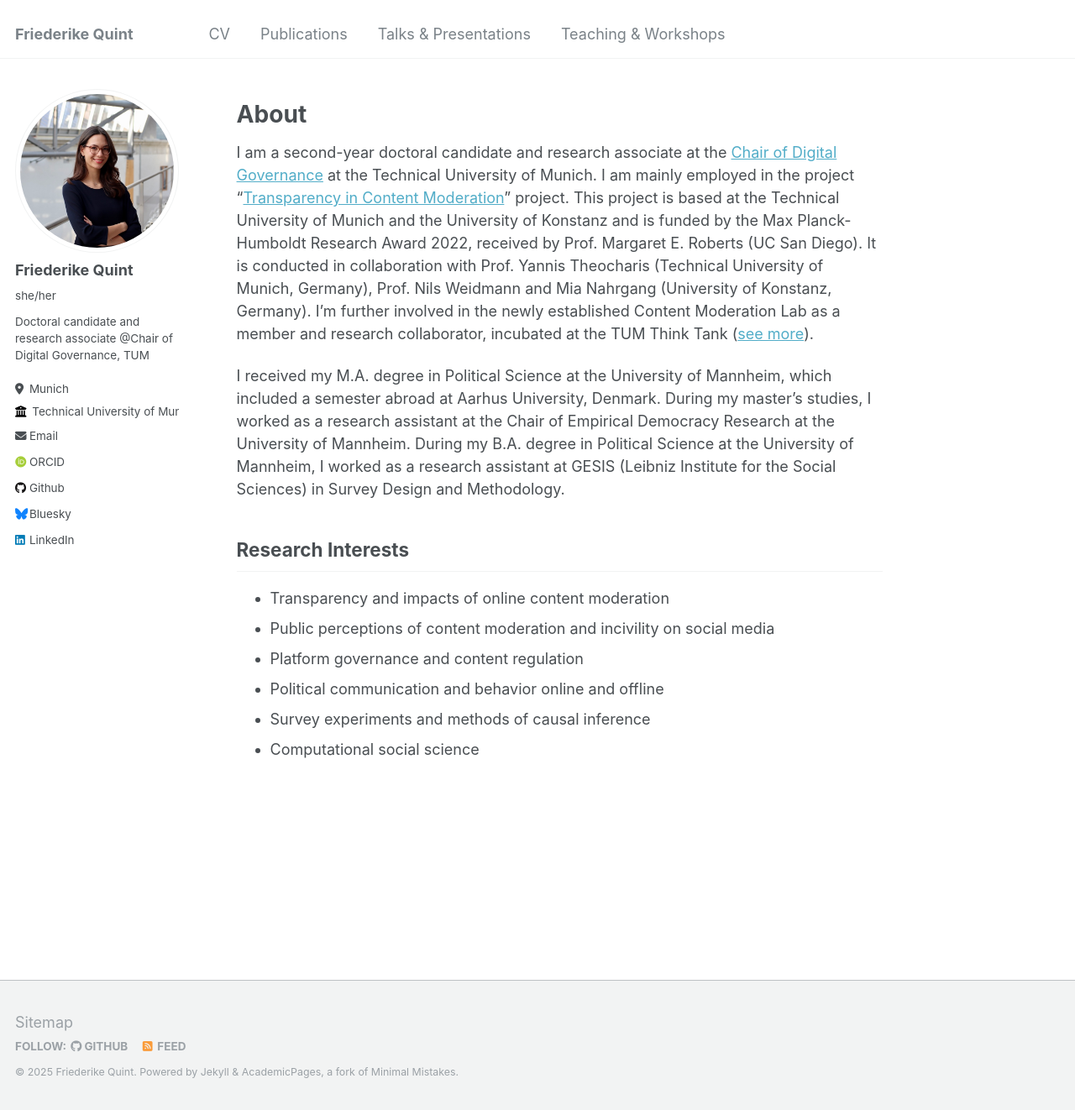
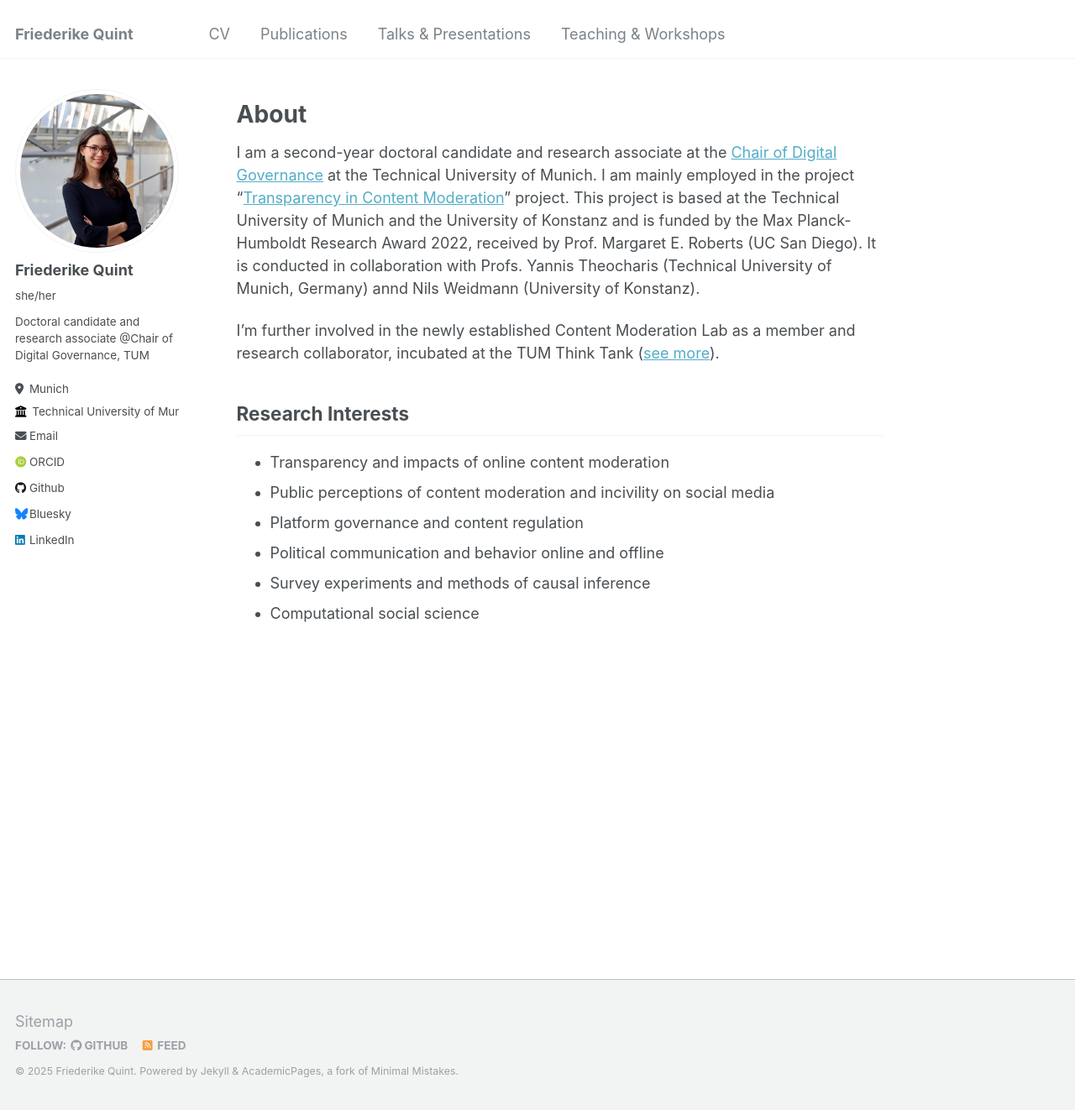
Before and after one commit to friederikequint/friederikequint.github.io, a Jekyll site: the page built from _pages/about.md, in a window 1280 px wide and 1322 px high. Shown: the whole window at 84% size. Built offline with Jekyll 4.4.1, drawn with Linux system fonts in a browser that asks for light colours; some web fonts are replaced.

Commit message:
Update about.md

```diff
--- a/_pages/about.md
+++ b/_pages/about.md
@@ -12,10 +12,11 @@ redirect_from:
 # About
 
 
-I am a second-year doctoral candidate and research associate at the [Chair of Digital Governance](https://www.hfp.tum.de/en/digitalgovernance/home/){:target="_blank"} at the Technical University of Munich. I am mainly employed in the project "[Transparency in Content Moderation](https://www.tum.de/en/news-and-events/all-news/press-releases/details/analyse-des-verhaltens-von-social-media-plattformen){:target="_blank"}" project. This project is based at the Technical University of Munich and the University of Konstanz and is funded by the Max Planck-Humboldt Research Award 2022, received by Prof. Margaret E. Roberts (UC San Diego). It is conducted in collaboration with Prof. Yannis Theocharis (Technical University of Munich, Germany), Prof. Nils Weidmann and Mia Nahrgang (University of Konstanz, Germany). I'm further involved in the newly established Content Moderation Lab as a member and research collaborator, incubated at the TUM Think Tank ([see more](https://tumthinktank.de/project/content-moderation-lab/){:target="_blank"}).
+I am a second-year doctoral candidate and research associate at the [Chair of Digital Governance](https://www.hfp.tum.de/en/digitalgovernance/home/){:target="_blank"} at the Technical University of Munich. I am mainly employed in the project "[Transparency in Content Moderation](https://www.tum.de/en/news-and-events/all-news/press-releases/details/analyse-des-verhaltens-von-social-media-plattformen){:target="_blank"}" project. This project is based at the Technical University of Munich and the University of Konstanz and is funded by the Max Planck-Humboldt Research Award 2022, received by Prof. Margaret E. Roberts (UC San Diego). It is conducted in collaboration with Profs. Yannis Theocharis (Technical University of Munich, Germany) annd Nils Weidmann (University of Konstanz).
+
+I'm further involved in the newly established Content Moderation Lab as a member and research collaborator, incubated at the TUM Think Tank ([see more](https://tumthinktank.de/project/content-moderation-lab/){:target="_blank"}).
 
 
-I received my M.A. degree in Political Science at the University of Mannheim, which included a semester abroad at Aarhus University, Denmark. During my master's studies, I worked as a research assistant at the Chair of Empirical Democracy Research at the University of Mannheim. During my B.A. degree in Political Science at the University of Mannheim, I worked as a research assistant at GESIS (Leibniz Institute for the Social Sciences) in Survey Design and Methodology.
 
 
 
```
